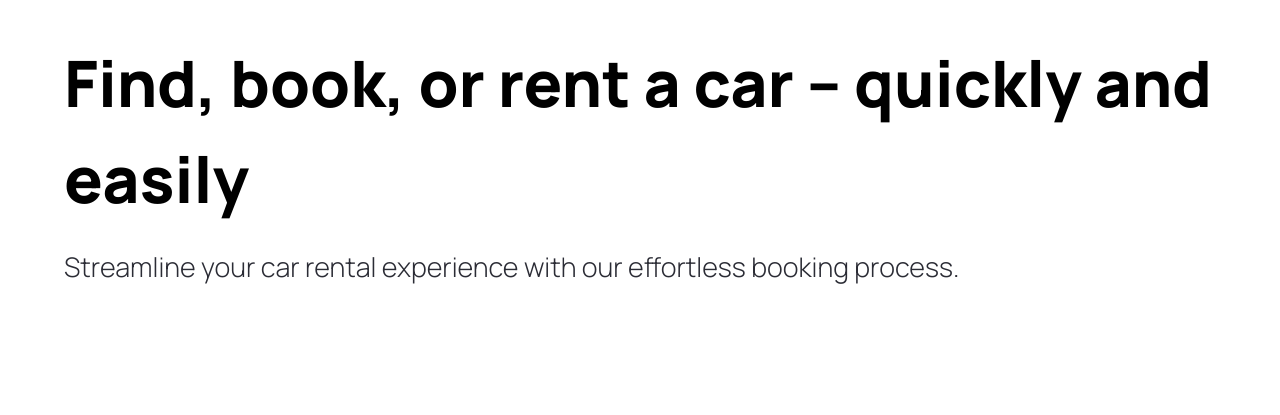
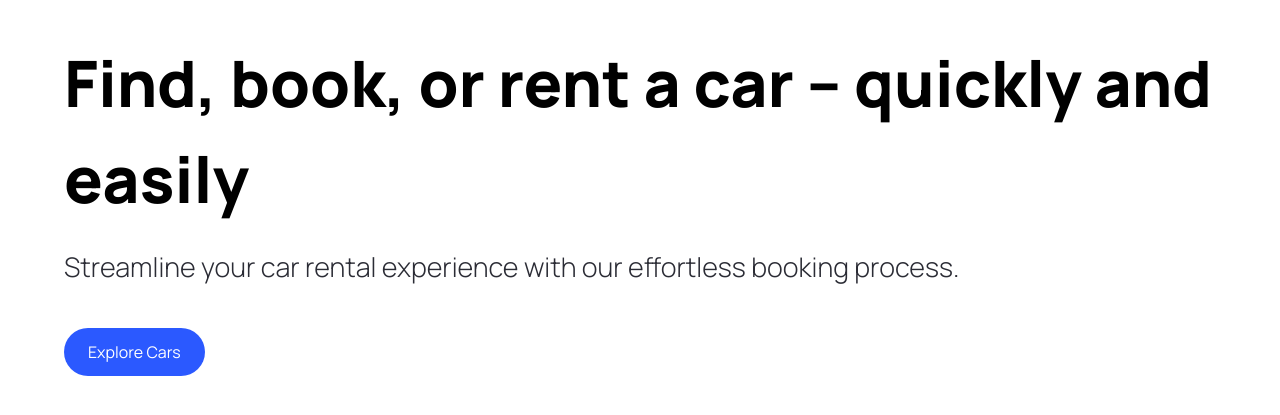
Before and after one commit to Oleva-abr/car-showcase-next.js, a Next.js app: page / in a window 1280 px wide. Shown: the part 109-524 px from the top of the page. Built offline with nearby package versions, Linux system fonts and the light colour scheme.

Commit message:
created reusable button

```diff
--- /dev/null
+++ b/components/CustomButton.tsx
@@ -0,0 +1,22 @@
+"use client";
+import { CustomButtonProps } from "@/types";
+import Image from "next/image";
+
+function CustomButton({
+  title,
+  containerStyles,
+  handleClick,
+}: CustomButtonProps) {
+  return (
+    <button
+      disabled={false}
+      type={"button"}
+      className={`custom-btn ${containerStyles}`}
+      onClick={handleClick}
+    >
+      <span className={`flex-1`}>{title}</span>
+    </button>
+  );
+}
+
+export default CustomButton;
--- a/components/Hero.tsx
+++ b/components/Hero.tsx
@@ -1,6 +1,9 @@
+"use client";
 import Image from "next/image";
+import { CustomButton } from ".";
 
 const Hero = () => {
+  const handleScroll = () => {};
   return (
     <div className="hero">
       <div className="flex-1 pt-36 padding-x">
@@ -11,6 +14,11 @@ const Hero = () => {
           Streamline your car rental experience with our effortless booking
           process.
         </p>
+        <CustomButton
+          title="Explore Cars"
+          containerStyles="bg-primary-blue text-white rounded-full mt-10 "
+          handleClick={handleScroll}
+        />
       </div>
     </div>
   );
--- a/components/index.ts
+++ b/components/index.ts
@@ -1,3 +1,7 @@
+import CustomButton from "./CustomButton";
 import Hero from "./Hero";
 
-export { Hero }
+export {
+    Hero,
+    CustomButton,
+}
--- /dev/null
+++ b/types/index.ts
@@ -0,0 +1,7 @@
+import { MouseEventHandler } from "react";
+
+export interface CustomButtonProps {
+    title: string;
+    containerStyles?: string;
+    handleClick?: MouseEventHandler<HTMLButtonElement>;
+}
```
